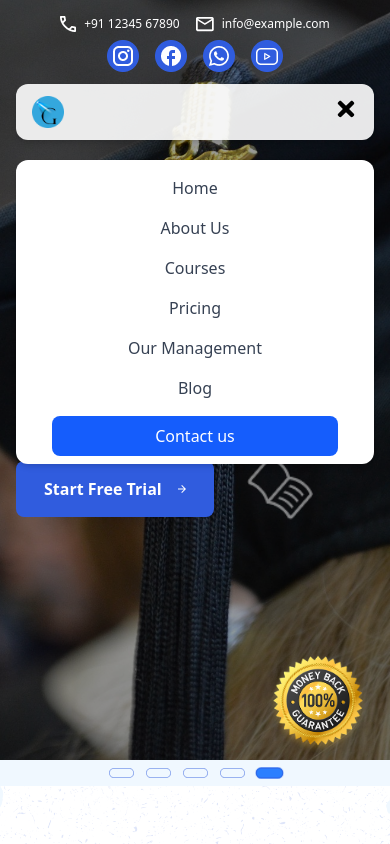
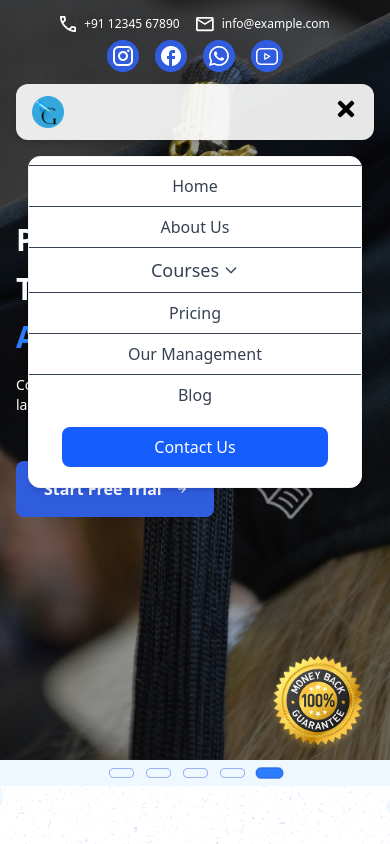
Before and after one commit to php2700/education-web, a React (Vite) app: page /courses/maths in a window 390 px wide. Both pictures are taken after a click on the button 346 px from the left and 109 px from the top of the page. Shown: the top 844 px of the page. Built offline with nearby package versions, Linux system fonts and the light colour scheme.

Commit message:
responsive

```diff
--- a/src/component/common/header.jsx
+++ b/src/component/common/header.jsx
@@ -223,28 +223,69 @@ export const HeaderBanner = () => {
             </div>
           </div>
 
-          {/* Mobile Dropdown Menu (only below lg) */}
+
         {menuOpen && (
-            <nav className="lg:hidden bg-white rounded-xl mt-2 text-gray-700 font-medium shadow-md">
+        <nav className="lg:hidden bg-white rounded-xl mt-1 mx-3 mb-3 text-gray-700 font-medium shadow-md border border-gray-100">
           <ul className="flex flex-col text-center py-2">
-                {headerData?.map((item) => (
-                  <li key={item}>
+            {headerData.map((item) =>
+              item.dropdown ? (
+                <details key={item.name} className="group border-t last:border-b">
+                  <summary className="py-2 cursor-pointer text-lg flex justify-center items-center gap-1 hover:text-blue-600">
+                    {item.name}
+                    <svg
+                      className="w-4 h-4 transition-transform duration-300 group-open:rotate-180"
+                      fill="none"
+                      stroke="currentColor"
+                      strokeWidth="2"
+                      viewBox="0 0 24 24"
+                    >
+                      <path
+                        strokeLinecap="round"
+                        strokeLinejoin="round"
+                        d="M19 9l-7 7-7-7"
+                      />
+                    </svg>
+                  </summary>
+                  <div className="bg-gray-50 border-t">
+                    {[
+                      { name: "Math", link: "/courses/maths" },
+                      { name: "K-12", link: "/courses/k-12" },
+                      { name: "English", link: "/courses/english" },
+                      { name: "Test Prep", link: "/courses/test" },
+                    ].map((subItem) => (
                       <Link
-                      to={item?.link}
+                        key={subItem.name}
+                        to={subItem.link}
+                        className="block px-4 py-2 hover:bg-blue-50 hover:text-blue-600"
+                      >
+                        {subItem.name}
+                      </Link>
+                    ))}
+                  </div>
+                </details>
+              ) : (
+                <li key={item.name} className="border-t last:border-b">
+                  <Link
+                    to={item.link}
                     className="block py-2 hover:bg-gray-100 hover:text-blue-600"
+                    onClick={() => setMenuOpen(false)}
                   >
                     {item.name}
                   </Link>
                 </li>
-                ))}
-                <li>
-                  <button className="bg-blue-600 text-white w-4/5 mx-auto mt-2 py-2 rounded-lg hover:bg-blue-700">
-                    Contact us
+              )
+            )}
+
+            {/* Contact Button */}
+            <li className="py-3">
+              <button className="bg-blue-600 text-white w-4/5 mx-auto py-2 rounded-lg hover:bg-blue-700">
+                Contact Us
               </button>
             </li>
           </ul>
         </nav>
       )}
+
         </header>
 
         {/* Banner Text */}
--- a/src/component/courses/math.jsx
+++ b/src/component/courses/math.jsx
@@ -168,15 +168,10 @@ const Courses = () => {
           }}
         > */}
         <div
-          className="relative rounded-lg shadow-xl p-6 sm:p-8 md:p-10 mb-12 bg-[#F0F8FF]"
-          style={{
-            backgroundImage: `url(${algebra})`,
-            backgroundSize: "cover",
-            backgroundPosition: "right center",
-            backgroundRepeat: "no-repeat",
-          }}
+          className="relative rounded-lg shadow-xl p-6 sm:p-8 md:p-10 mb-12 bg-[#AEA4DE] "
+
         >
-          <div className="flex flex-col lg:flex-row items-center lg:items-start gap-6 sm:gap-8 text-white">
+          <div className="flex flex-col lg:flex-row items-center lg:items-start gap-6 sm:gap-8 text-white ">
             <div className="w-full lg:w-1/2 text-left">
               <h3 className="text-2xl sm:text-3xl md:text-4xl font-bold mb-4">
                 ALGEBRA 1
@@ -240,16 +235,16 @@ const Courses = () => {
           }}
         > */}
         <div
-          className="relative rounded-lg shadow-xl p-6 sm:p-8 md:p-10 overflow-hidden"
-          style={{
-            backgroundImage: `url(${algebra2})`,
-            backgroundSize: "cover",
-            backgroundPosition: "left center",
-            backgroundRepeat: "no-repeat",
-          }}
+          className="relative bg-[#F0B6C2] rounded-lg shadow-xl p-6 sm:p-8 md:p-10 overflow-hidden"
+          // style={{
+          //   backgroundImage: `url(${algebra2})`,
+          //   backgroundSize: "cover",
+          //   backgroundPosition: "left center",
+          //   backgroundRepeat: "no-repeat",
+          // }}
         >
           <div className="flex flex-col lg:flex-row items-center lg:items-end gap-6 sm:gap-8 text-white">
-            <div className="hidden lg:block w-1/2"></div>
+
 
             <div className="w-full lg:w-1/2 text-left  lg:bg-transparent rounded-lg p-4 sm:p-6">
               <h3 className="text-2xl sm:text-3xl md:text-4xl font-bold mb-4">
```
Lines whose indentation alone changed are shown as unchanged.
